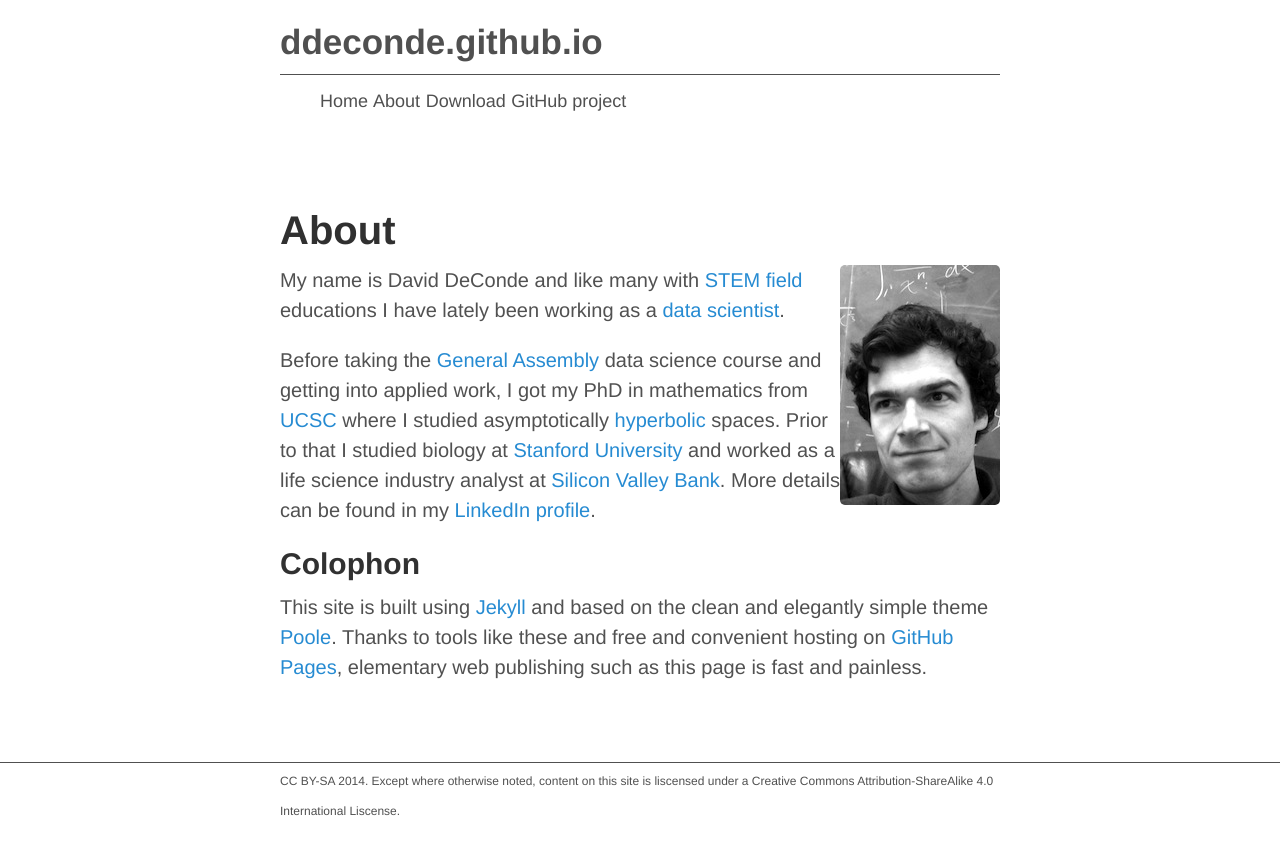
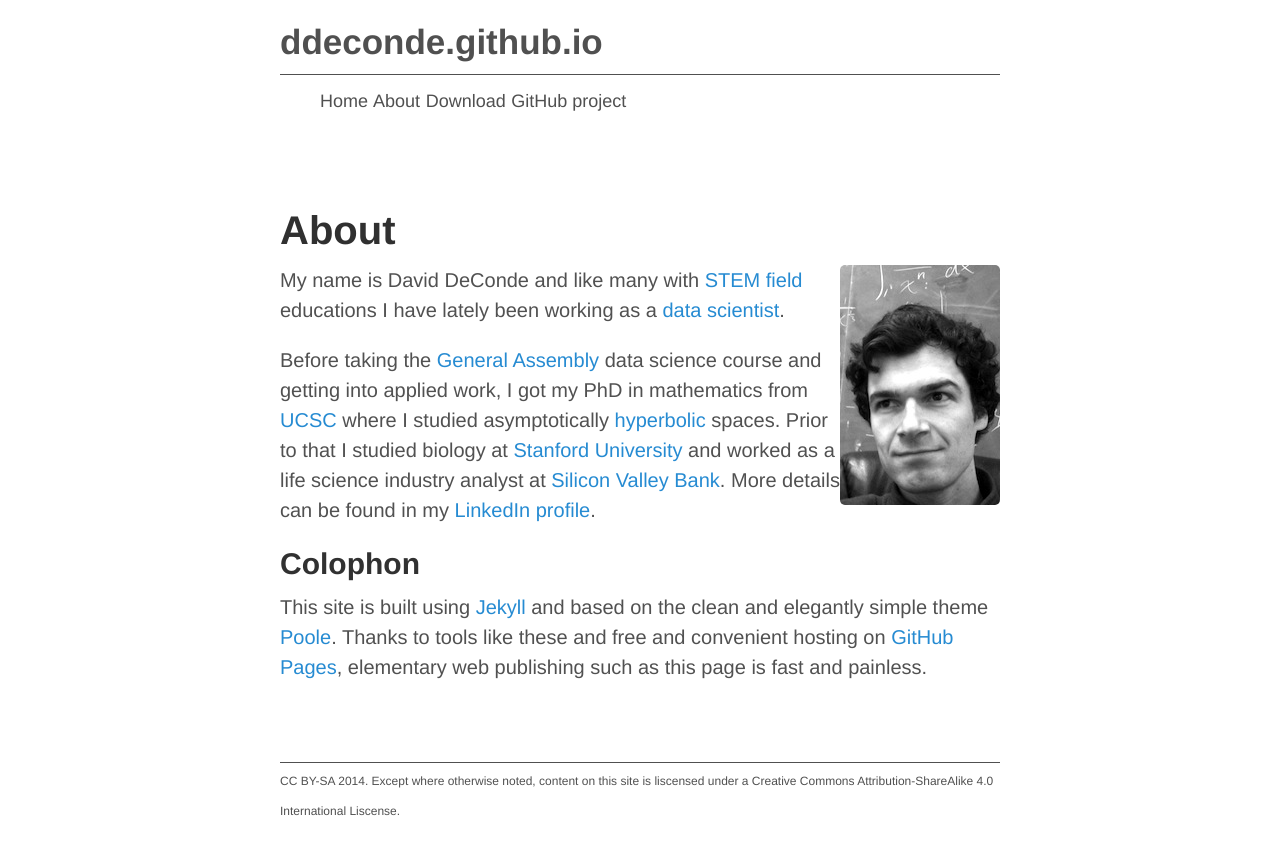
Before and after one commit to ddeconde/ddeconde.github.io, a Jekyll site: the page built from about.md, in a window 1280 px wide. Shown: the top 855 px of the page. Built offline with Jekyll 4.4.1, drawn with Linux system fonts in a browser that asks for light colours; Markdown is read by kramdown in place of the engine named in the settings.

Commit message:
back to poole

```diff
--- a/_includes/footer.html
+++ b/_includes/footer.html
@@ -1,5 +1,5 @@
-<div class="footer">
-  <div class="container">
+<div class="container">
+  <div class="footer">
   <small>CC BY-SA {{ site.time | date: '%Y' }}. Except where otherwise noted, content on this site is liscensed under a <a href="http://creativecommons.org/licenses/by-sa/4.0/">Creative Commons Attribution-ShareAlike 4.0 International Liscense</a>.</small>
   </div>
 </div>
```
